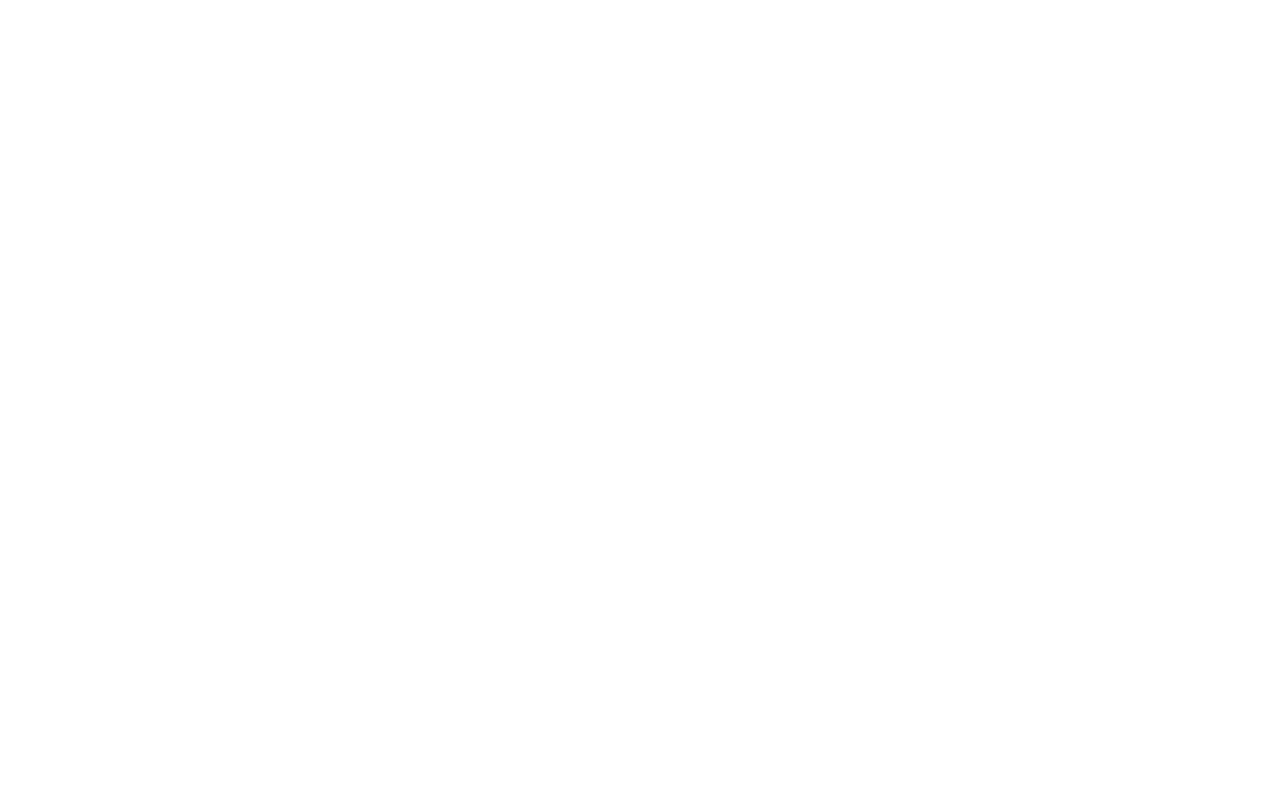
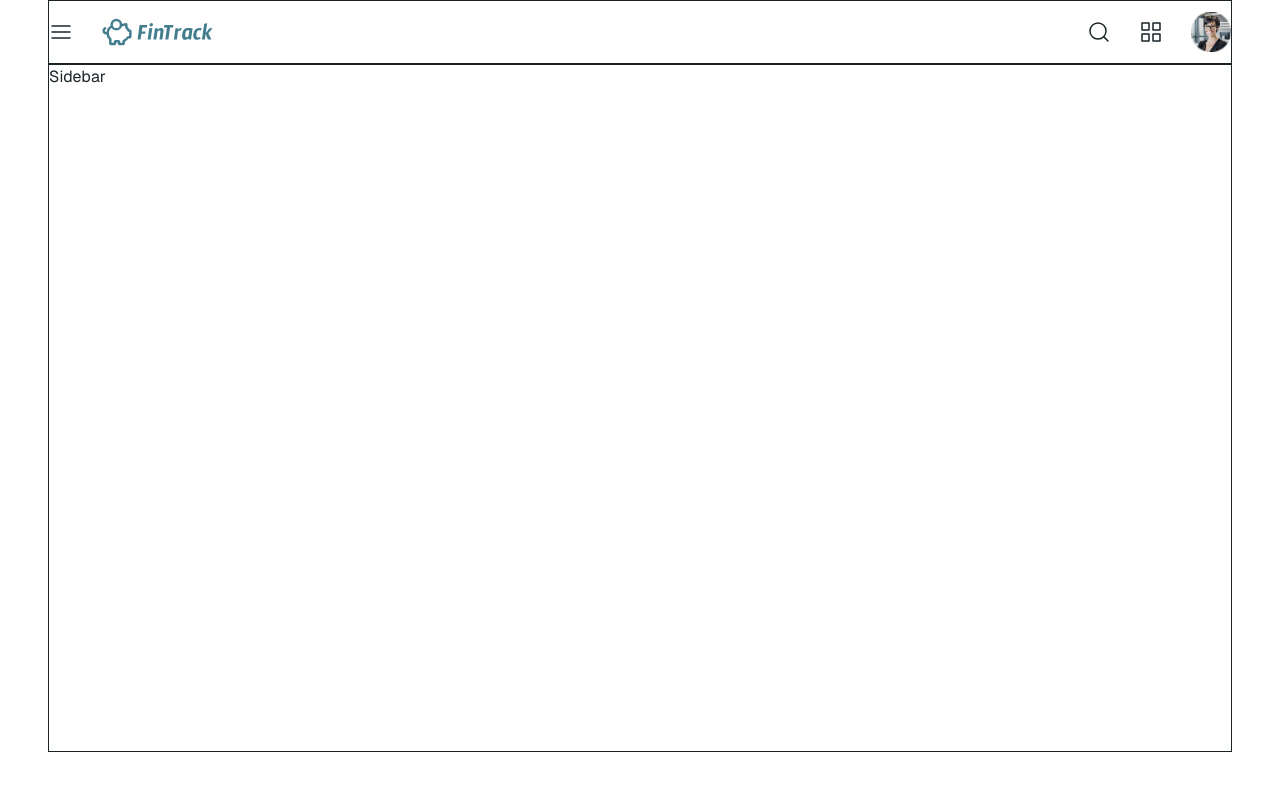
Before and after one commit to notRadioOpaque/fintrack, a Next.js app: page / in a window 1280 px wide. Shown: the top 790 px of the page. Built offline with nearby package versions, Linux system fonts and the light colour scheme.

Commit message:
feat: header component

```diff
--- a/src/app/globals.css
+++ b/src/app/globals.css
@@ -30,3 +30,7 @@ body {
   color: var(--foreground);
   font-family: Arial, Helvetica, sans-serif;
 }
+
+button {
+  cursor: pointer;
+}
--- a/src/app/page.tsx
+++ b/src/app/page.tsx
@@ -1,9 +1,18 @@
+import Header from "@/components/header";
+import Sidebar from "@/components/sidebar";
+
 export default function Home() {
   return (
-    <div className="font-sans grid grid-rows-[20px_1fr_20px] items-center justify-items-center min-h-screen p-8 pb-20 gap-16 sm:p-20">
+    <div className="font-sans flex flex-col min-h-screen px-12 pb-12">
       {/* TODO: header component goes here */}
+      <Header />
 
       {/* TODO: main content goes here */}
+      <main className="flex flex-1 border">
+        <Sidebar />
+
+        <section></section>
+      </main>
     </div>
   );
 }
--- a/src/assets/icons/index.ts
+++ b/src/assets/icons/index.ts
@@ -5,5 +5,13 @@ import caret_down_icon from "./caret-down.svg";
 import app_grid_icon from "./app-grid.svg";
 import search_icon from "./search.svg";
 import more_icon from "./three-dots.svg";
+import menu_icon from "./menu.svg";
 
-export { logo_icon, caret_down_icon, app_grid_icon, search_icon, more_icon };
+export {
+  logo_icon,
+  caret_down_icon,
+  app_grid_icon,
+  search_icon,
+  more_icon,
+  menu_icon,
+};
--- /dev/null
+++ b/src/components/button.tsx
@@ -0,0 +1,5 @@
+const Button = () => {
+  return <div>Button</div>;
+};
+
+export default Button;
--- /dev/null
+++ b/src/components/capsule.tsx
@@ -0,0 +1,5 @@
+const Capsule = () => {
+  return <div>Capsule</div>;
+};
+
+export default Capsule;
--- /dev/null
+++ b/src/components/header.tsx
@@ -0,0 +1,52 @@
+import Image from "next/image";
+import Logo from "./logo";
+import { app_grid_icon, menu_icon, search_icon } from "@/assets/icons";
+import { image_1 } from "@/assets/images";
+
+const NAV_CTAS = [
+  {
+    alt: "search icon",
+    src: search_icon,
+    action: () => {},
+    width: 24,
+    height: 24,
+  },
+  {
+    alt: "app grid",
+    src: app_grid_icon,
+    action: () => {},
+    width: 24,
+    height: 24,
+  },
+  {
+    alt: "profile image",
+    src: image_1,
+    action: () => {},
+    width: 40,
+    height: 40,
+  },
+];
+
+const Header = () => {
+  return (
+    <header className="h-16 border flex items-center justify-between">
+      <div className="flex items-center gap-7 justify-between w-max">
+        <button className="cursor-pointer">
+          <Image src={menu_icon} alt="logo" width={24} height={24} />
+        </button>
+
+        <Logo />
+      </div>
+
+      <div className="gap-7 flex items-center">
+        {NAV_CTAS.map(({ alt, src, action, width, height }) => (
+          <button key={alt}>
+            <Image src={src} alt="search icon" width={width} height={height} />
+          </button>
+        ))}
+      </div>
+    </header>
+  );
+};
+
+export default Header;
--- /dev/null
+++ b/src/components/ledger-tab.tsx
@@ -0,0 +1,5 @@
+const LedgerTab = () => {
+  return <div>LedgerTab</div>;
+};
+
+export default LedgerTab;
--- /dev/null
+++ b/src/components/legder-summary.tsx
@@ -0,0 +1,5 @@
+const LedgerSummary = () => {
+  return <div>LedgerSummary</div>;
+};
+
+export default LedgerSummary;
--- /dev/null
+++ b/src/components/logo.tsx
@@ -0,0 +1,13 @@
+import { logo_icon } from "@/assets/icons";
+import Image from "next/image";
+import Link from "next/link";
+
+const Logo = () => {
+  return (
+    <Link href={"/"}>
+      <Image src={logo_icon} alt="logo" width={112} height={32} />
+    </Link>
+  );
+};
+
+export default Logo;
--- /dev/null
+++ b/src/components/sidebar.tsx
@@ -0,0 +1,5 @@
+const Sidebar = () => {
+  return <div>Sidebar</div>;
+};
+
+export default Sidebar;
--- /dev/null
+++ b/src/components/summary-card.tsx
@@ -0,0 +1,5 @@
+const SummaryCard = () => {
+  return <div>SummaryCard</div>;
+};
+
+export default SummaryCard;
--- /dev/null
+++ b/src/components/table.tsx
@@ -0,0 +1,7 @@
+import React from "react";
+
+const Table = () => {
+  return <div>Table</div>;
+};
+
+export default Table;
```
Also changed, not shown: src/assets/icons/menu.svg (added).
